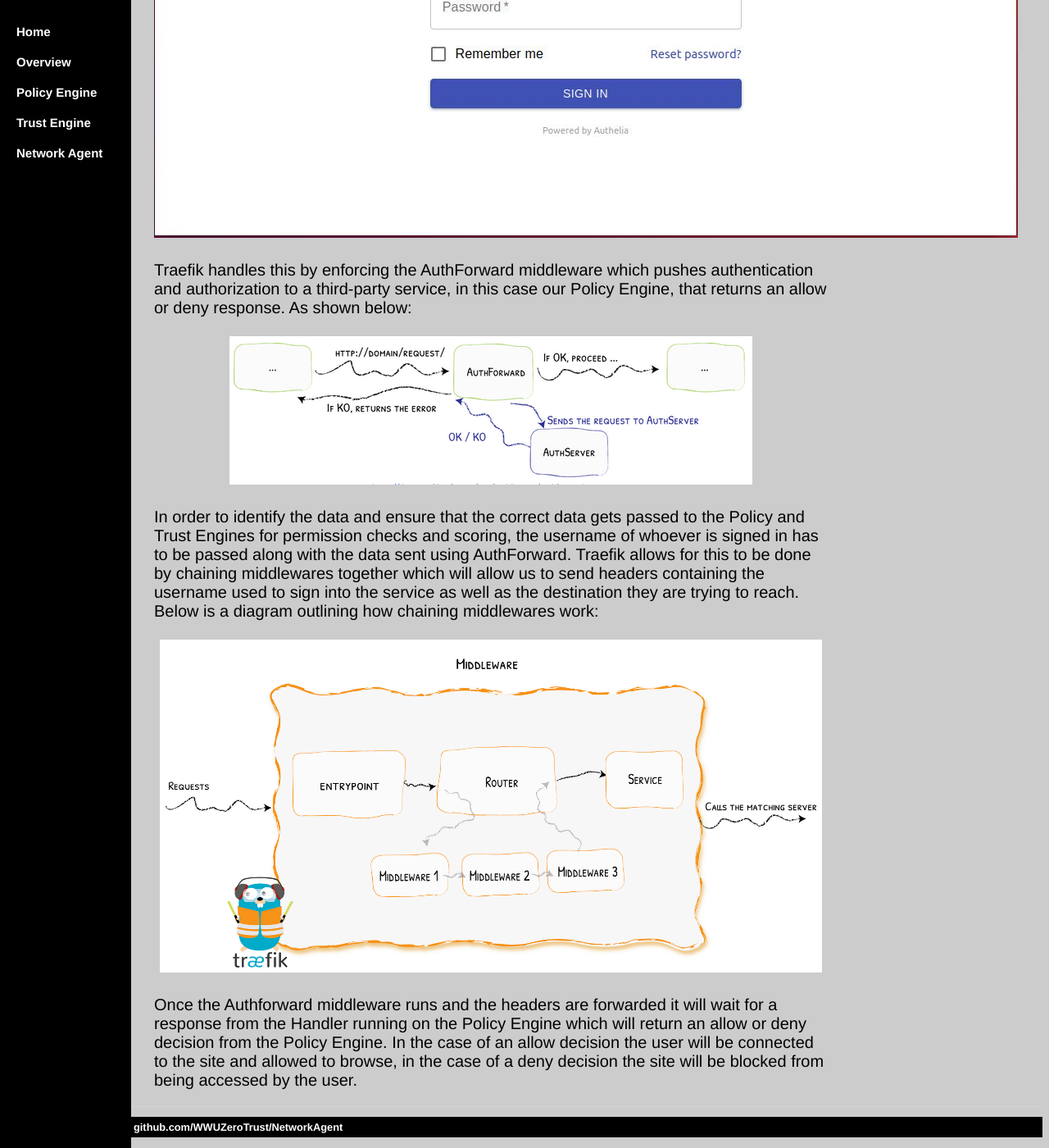
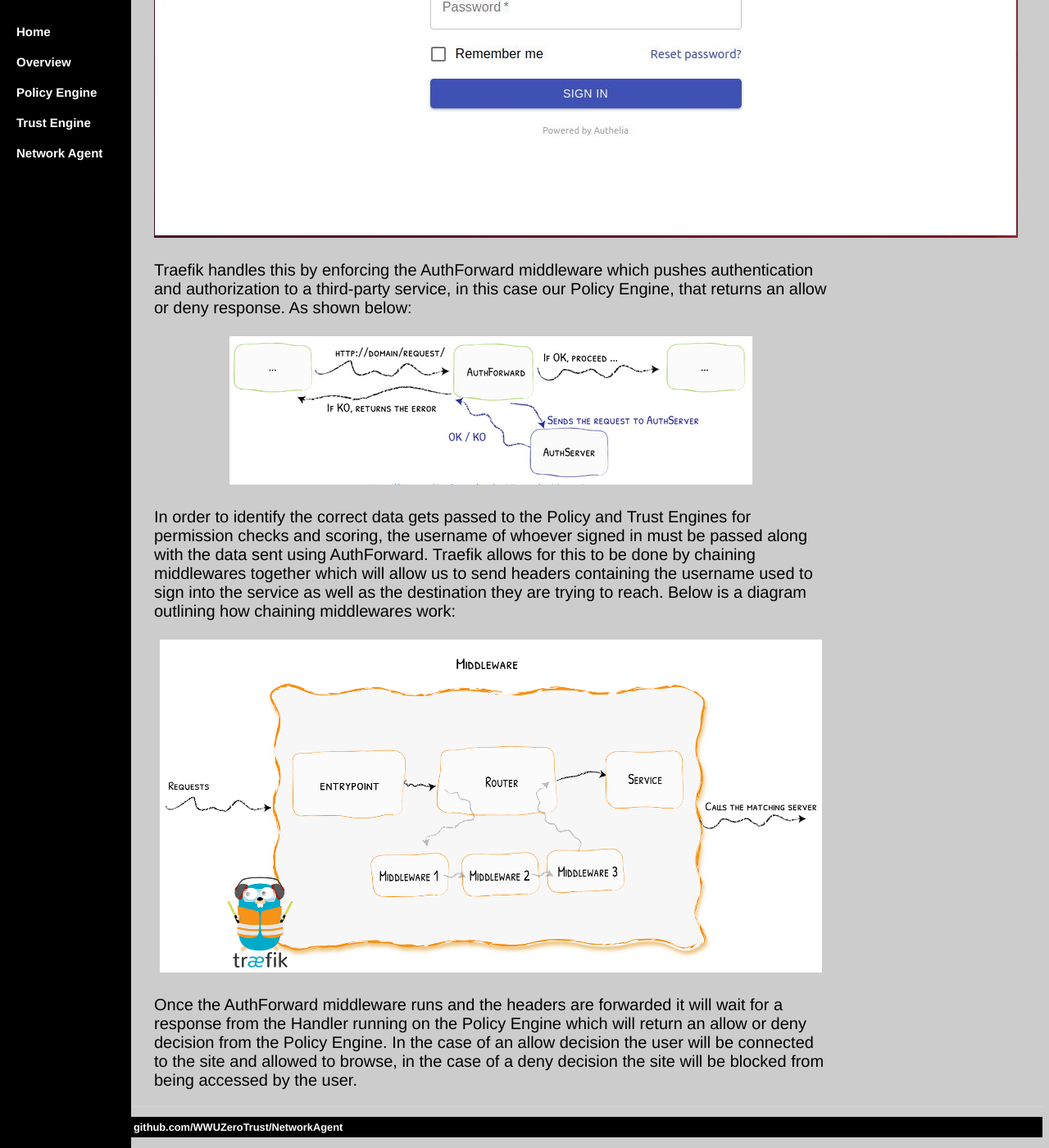
Before and after one commit to WWUZeroTrust/WWUZeroTrust.github.io, a Jekyll site: the page NetworkAgent/index.html, which Jekyll copies as it is, in a window 1280 px wide and 1400 px high, scrolled down 3485 px. Shown: the whole window at 82% size. Built offline with Jekyll 4.4.1, drawn with Linux system fonts in a browser that asks for light colours.

Commit message:
Update index.html

```diff
--- a/NetworkAgent/index.html
+++ b/NetworkAgent/index.html
@@ -128,11 +128,11 @@ a:hover {
 	<br>
 	<br><center><img src="/image/Traefik3.png" alt="hi" class="inline" height="181" width="638"/></center>
 	<br>
-	In order to identify the data and ensure that the correct data gets passed to the Policy and Trust Engines for permission checks and scoring, the username of whoever is signed in has to be passed along with the data sent using AuthForward. Traefik allows for this to be done by chaining middlewares together which will allow us to send headers containing the username used to sign into the service as well as the destination they are trying to reach. Below is a diagram outlining how chaining middlewares work:
+	In order to identify the correct data gets passed to the Policy and Trust Engines for permission checks and scoring, the username of whoever signed in must be passed along with the data sent using AuthForward. Traefik allows for this to be done by chaining middlewares together which will allow us to send headers containing the username used to sign into the service as well as the destination they are trying to reach. Below is a diagram outlining how chaining middlewares work:
 	<br>
 	<br><center><img src="/image/traefik1.png" alt="hi" class="inline" height="406" width="808"/></center>
 	<br>
-	Once the Authforward middleware runs and the headers are forwarded it will wait for a response from the Handler running on the Policy Engine which will return an allow or deny decision from the Policy Engine. In the case of an allow decision the user will be connected to the site and allowed to browse, in the case of a deny decision the site will be blocked from being accessed by the user.
+	Once the AuthForward middleware runs and the headers are forwarded it will wait for a response from the Handler running on the Policy Engine which will return an allow or deny decision from the Policy Engine. In the case of an allow decision the user will be connected to the site and allowed to browse, in the case of a deny decision the site will be blocked from being accessed by the user.
 	</p>
 	</div>
 	<footer>
```
